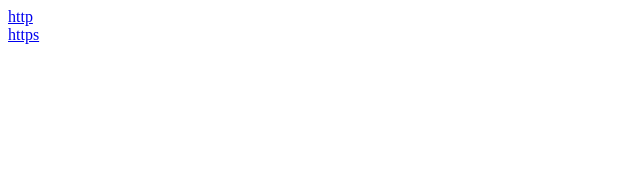
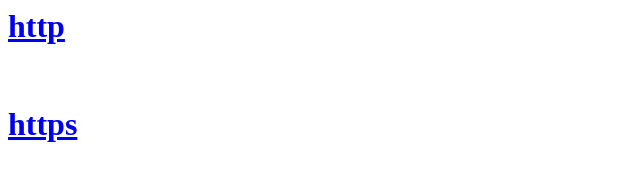
Before and after one commit to ndetogni/ndetogni.github.io, a plain HTML site: page index.html in a window 1280 px wide. Shown: the whole page, without its empty margins (0-640 px from the left). Drawn offline with Linux system fonts and the light colour scheme.

Commit message:
Update index.html

```diff
--- a/index.html
+++ b/index.html
@@ -1,3 +1,3 @@
-<a href="http://www.alpenite.com/test">http</a>
+<h1><a href="http://www.alpenite.com/test">http</a></h1>
 </br>
-<a href="https://www.alpenite.com/test">https</a>
+<h1><a href="https://www.alpenite.com/test">https</a></h1>
```
